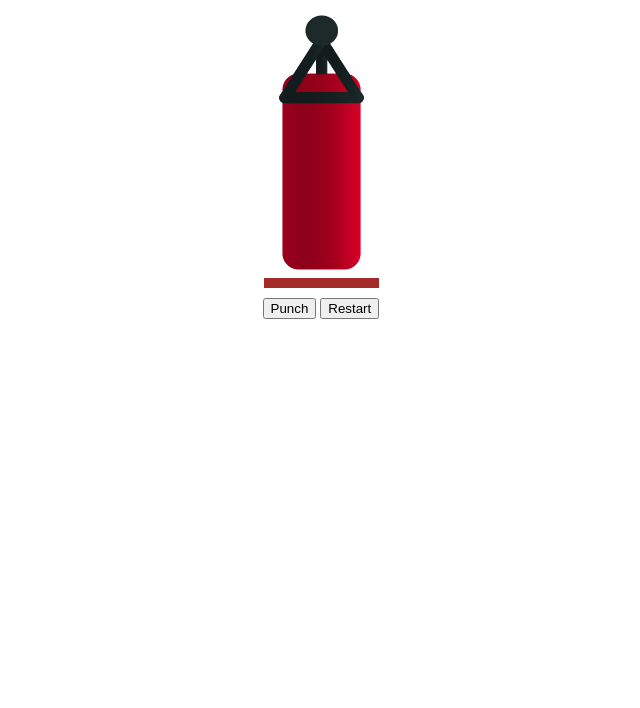
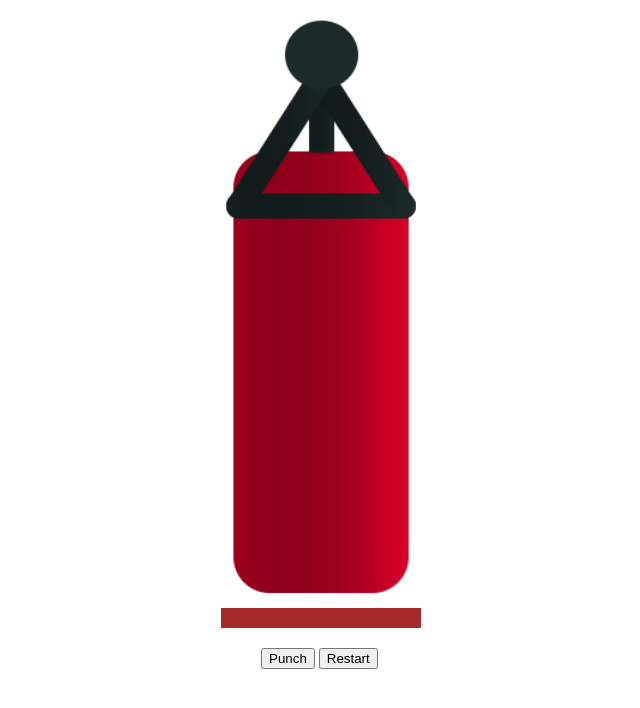
Before and after one commit to MasterLexhie/punching-bag-game, a plain HTML site: page index.html in a window 1280 px wide. Shown: the whole page, without its empty margins (319-959 px from the left). Drawn offline with Linux system fonts and the light colour scheme.

Commit message:
modified css file, images now showing

```diff
--- a/css/style.css
+++ b/css/style.css
@@ -1,31 +1,28 @@
 
 
 #bagImage{
-    background: url('/img/bag.png') center no-repeat;
-    background-size: 50%;
-    width: 213px;
-    height: 270px;
+    background: url('../img/bag.png') center no-repeat;
+    background-size: 80%;
+    width: 300px;
+    height: 600px;
     margin: 0 auto;
-    /* border: 1px solid; */
-
 }
 #bagImage.burst{
-    background: url('/img/bag-burst.png') center no-repeat;
-    background-size: 50%;
+    background: url('../img/bag-burst.png') center no-repeat;
+    background-size: 80%;
 
 }
 #bagHealth{
-    /* border: 1px solid; */
-    width: 115px;
+    width: 200px;
     margin: 0 auto 10px auto;
 }
 #bagHealth div{
     background-color: brown;
-    height: 10px;
+    height:20px;
 }
 #controls{
     margin: 0 auto;
-    /* border: 1px solid; */
-    width: 117px;
+    width: 120px;
+    padding: 10px;
 
 }
```
